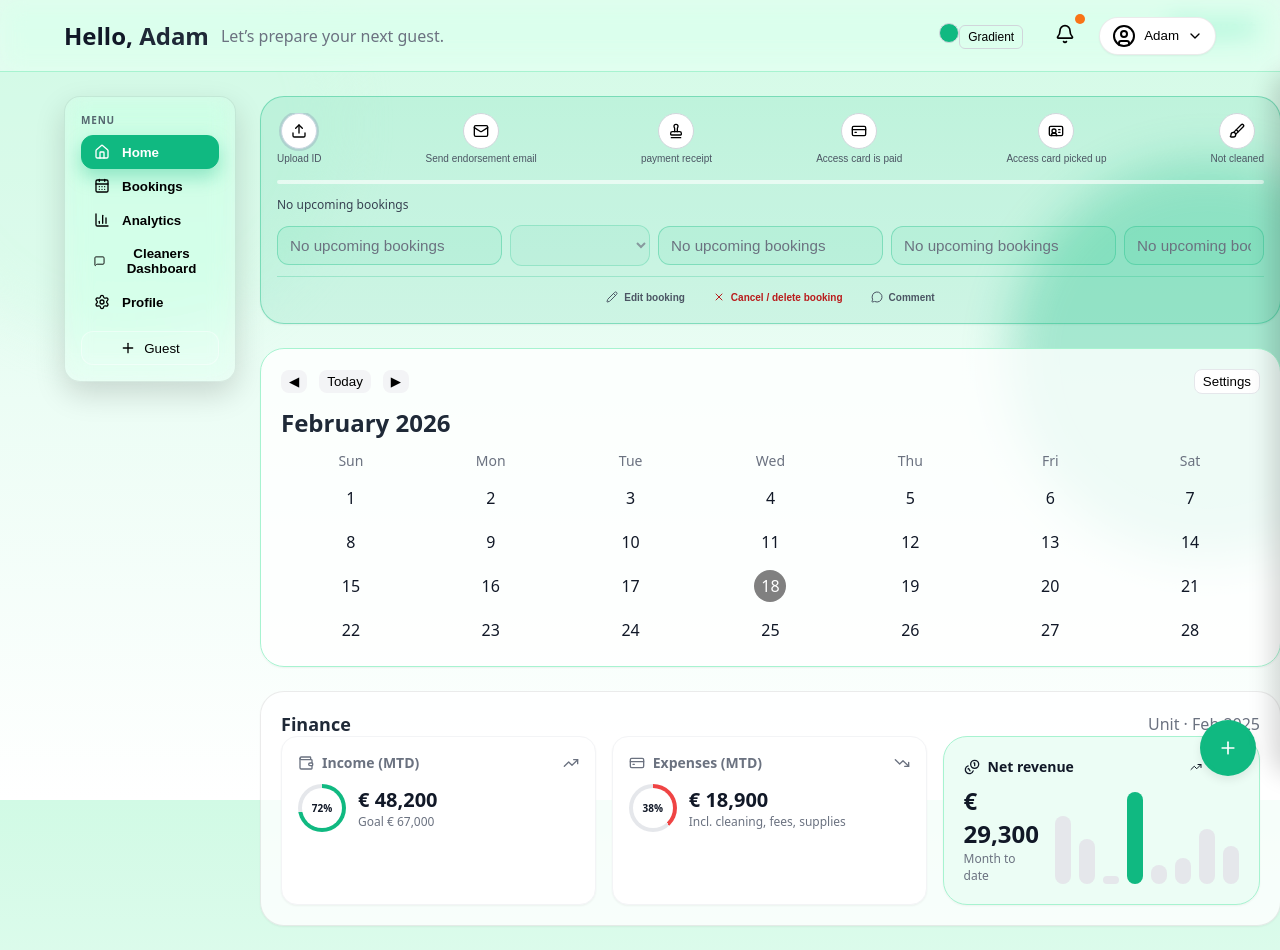
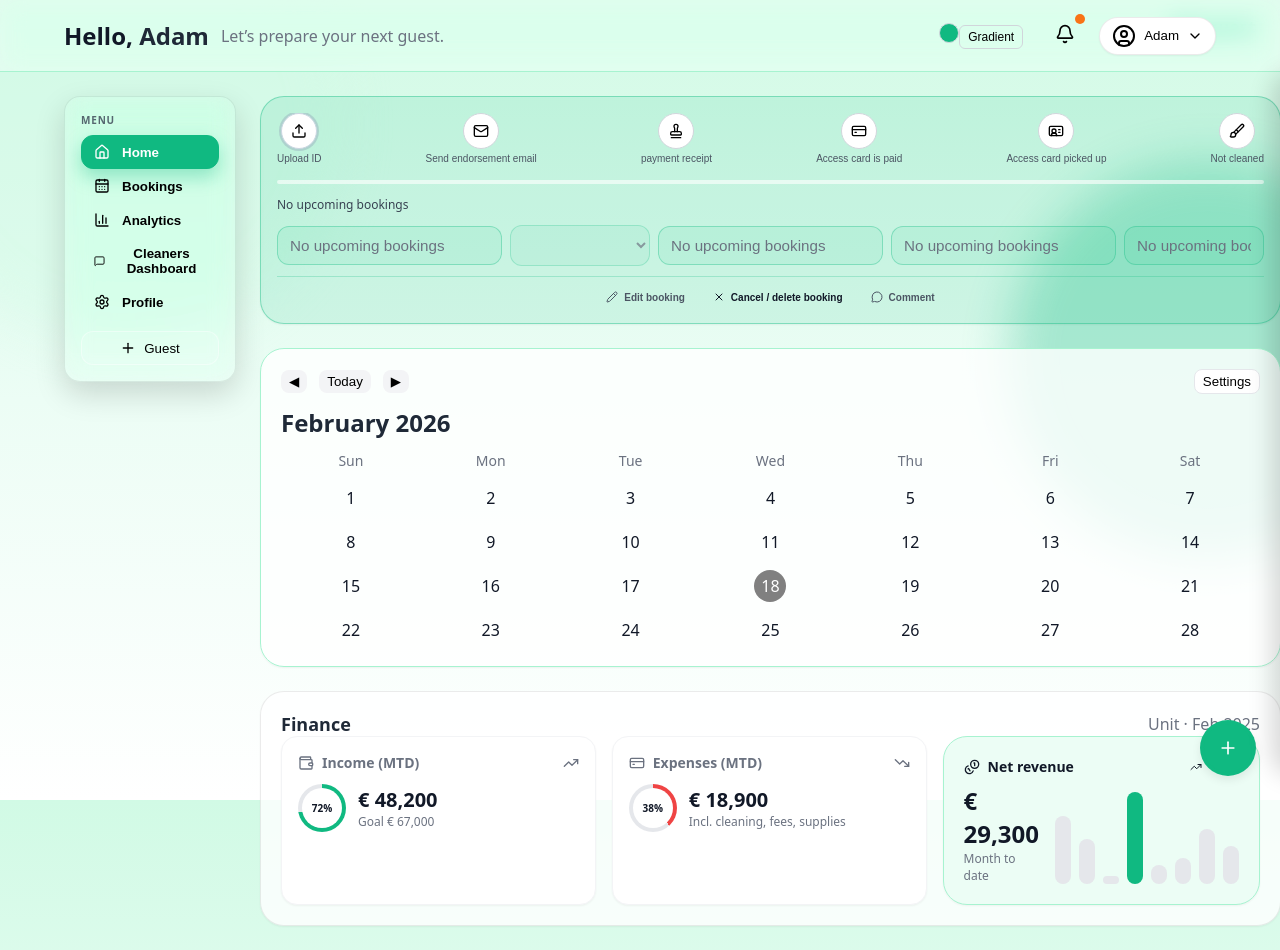
Before and after one commit to adam-hustl/spotmanager, a website: page views/dashboard-new.html in a window 1280 px wide. Drawn offline with nearby package versions, Linux system fonts and the light colour scheme; no server answers.

Commit message:
Removed red colour on cancel / delete booking

```diff
--- a/public/dashboard-new.css
+++ b/public/dashboard-new.css
@@ -444,7 +444,8 @@ body.page {
   height: 12px;
 }
 .action-danger {
-  color: #b91c1c;
+  color: #111827;  /* neutral text */
+  font-weight: 800; /* more bold than other actions */
 }
 .action-danger:hover { text-decoration: underline; }
 
```
